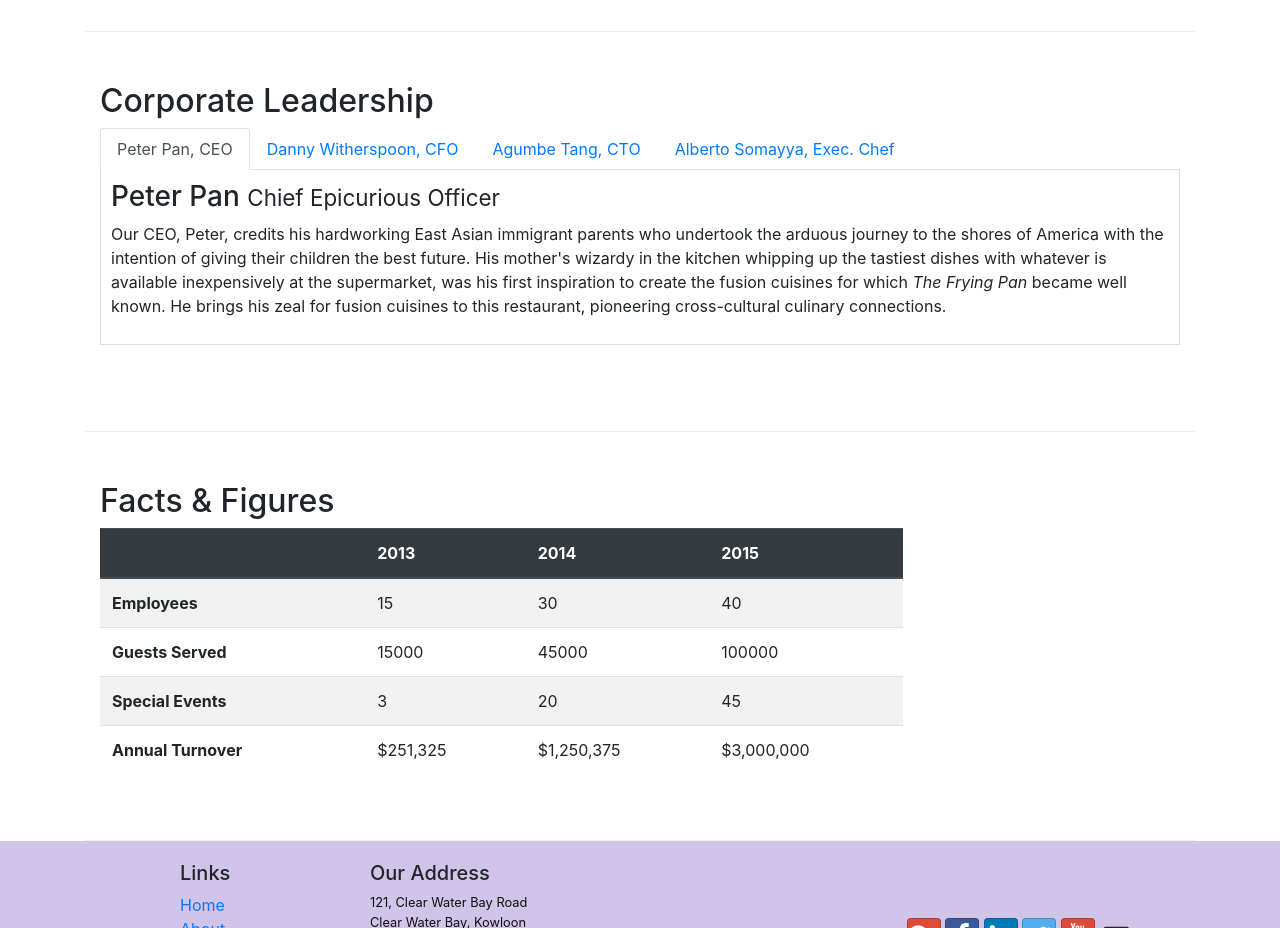
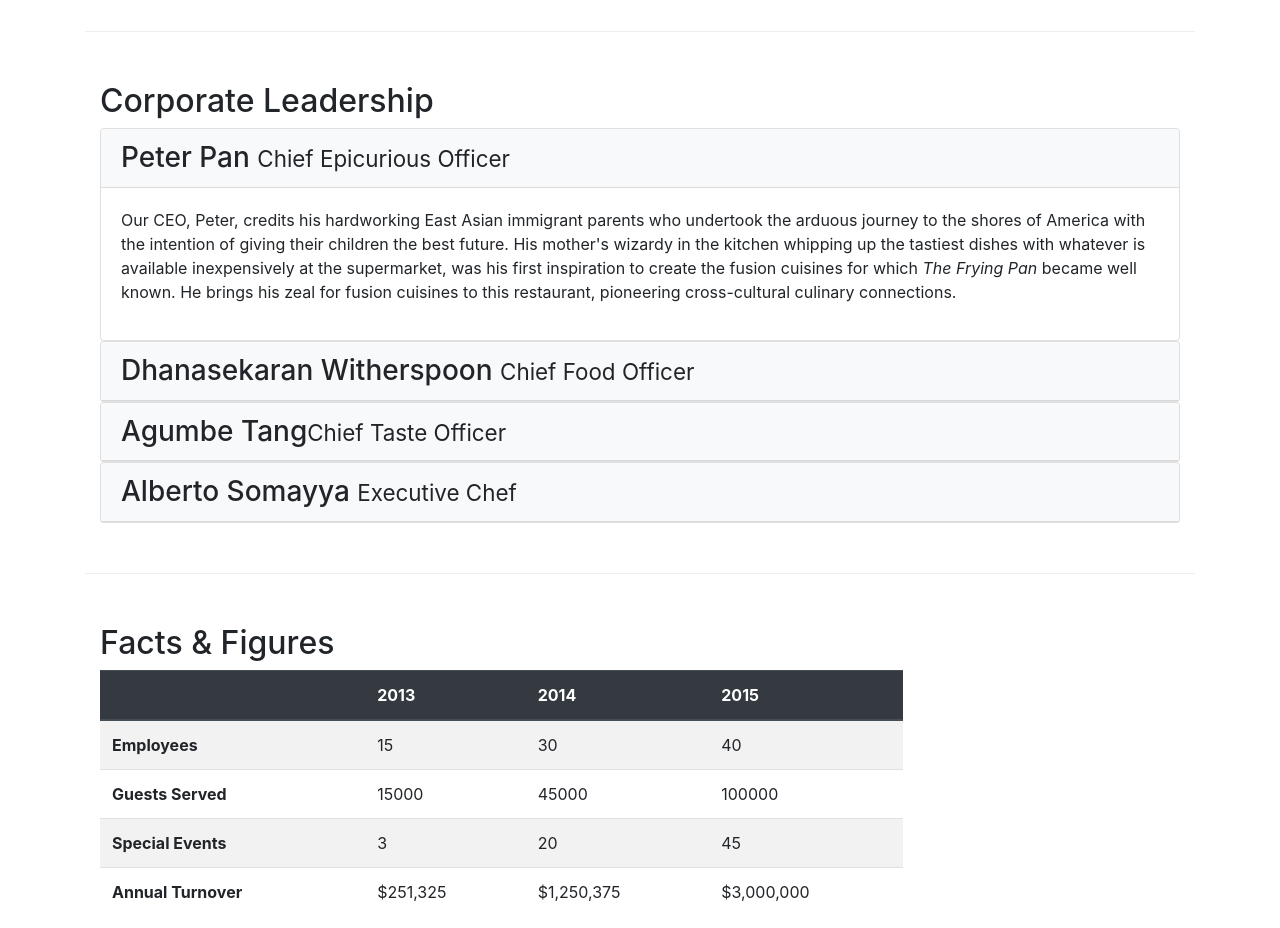
Before and after one commit to tri135790/bootstrap, a website: page aboutus.html in a window 1280 px wide. Shown: the part 940-1868 px from the top of the page. Drawn offline with nearby package versions, Linux system fonts and the light colour scheme.

Commit message:
accordion add

```diff
--- a/aboutus.html
+++ b/aboutus.html
@@ -97,7 +97,8 @@
         <div class="row row-content">
             <div class="col-12">
                 <h2>Corporate Leadership</h2>
-                <ul class="nav nav-tabs">
+                <!-- TAB NAVIGATION BOOTSTRAP -->
+                <!-- <ul class="nav nav-tabs">
                     <li class="nav-item">
                         <a class="nav-link active" href="#peter" role="tab" data-toggle="tab">Peter Pan, CEO</a>
                     </li>
@@ -110,8 +111,8 @@
                     <li class="nav-item">
                         <a class="nav-link" href="#alberto" role="tab" data-toggle="tab">Alberto Somayya, Exec. Chef</a>
                     </li>
-                </ul>
-                <div class="tab-content">
+                </ul> -->
+                <!-- <div class="tab-content">
                     <div role="tabpanel" class="tab-pane fade show active" id="peter">
                         <h3>Peter Pan <small>Chief Epicurious Officer</small></h3>
                         <p class="d-none d-sm-block">Our CEO, Peter, credits his hardworking East Asian immigrant parents who undertook the arduous journey to the shores of America with the intention of giving their children the best future. His mother's wizardy in the kitchen whipping up the tastiest dishes with whatever is available inexpensively at the supermarket, was his first inspiration to create the fusion cuisines for which <em>The Frying Pan</em> became well known. He brings his zeal for fusion cuisines to this restaurant, pioneering cross-cultural culinary connections.</p>
@@ -128,6 +129,52 @@
                     <div role="tabpanel" class="tab-pane fade " id="alberto">
                         <h3>Alberto Somayya <small>Executive Chef</small></h3>
                         <p  class="d-none d-sm-block">Award winning three-star Michelin chef with wide International experience having worked closely with whos-who in the culinary world, he specializes in creating mouthwatering Indo-Italian fusion experiences. He says, <em>Put together the cuisines from the two craziest cultures, and you get a winning hit! Amma Mia!</em></p>
+                    </div>
+                </div> -->
+                <div id="accordion">
+                    <div class="card">
+                        <div class="card-header bg-light" role="tab" id="peterhead">
+                            <h3 class="mb-0">
+                                <a data-toggle="collapse" data-target="#peter">Peter Pan <small>Chief Epicurious Officer</small></a></h3>
+                        </div>
+                        <div role="tabpanel" class="collapse show " id="peter" data-parent="#accordion">
+                            <div class="card-body">
+                                <p class="d-none d-sm-block">Our CEO, Peter, credits his hardworking East Asian immigrant parents who undertook the arduous journey to the shores of America with the intention of giving their children the best future. His mother's wizardy in the kitchen whipping up the tastiest dishes with whatever is available inexpensively at the supermarket, was his first inspiration to create the fusion cuisines for which <em>The Frying Pan</em> became well known. He brings his zeal for fusion cuisines to this restaurant, pioneering cross-cultural culinary connections.</p>
+                            </div>
+                        </div>
+                    </div>
+                    <div class="card">
+                        <div class="card-header bg-light" role="tab" id="dannyhead">
+                            <h3 class="mb-0">
+                                <a data-toggle="collapse" data-target="#danny">Dhanasekaran Witherspoon <small>Chief Food Officer</small></a></h3>
+                        </div>
+                        <div role="tabpanel" class="collapse " id="danny" data-parent="#accordion">
+                            <div class="card-body">
+                                <p class="d-none d-sm-block">Our CFO, Danny, as he is affectionately referred to by his colleagues, comes from a long established family tradition in farming and produce. His experiences growing up on a farm in the Australian outback gave him great appreciation for varieties of food sources. As he puts it in his own words, <em>Everything that runs, wins, and everything that stays, pays!</em></p>
+                            </div>
+                        </div>
+                    </div>
+                    <div class="card">
+                        <div class="card-header bg-light" role="tab" id="agumbehead">
+                            <h3 class="mb-0">
+                                <a data-toggle="collapse" data-target="#agumbe">Agumbe Tang<small>Chief Taste Officer</small></a></h3>
+                        </div>
+                        <div role="tabpanel" class="collapse " id="agumbe" data-parent="#accordion">
+                            <div class="card-body">
+                                <p class="d-none d-sm-block">Blessed with the most discerning gustatory sense, Agumbe, our CTO, personally ensures that every dish that we serve meets his exacting tastes. Our chefs dread the tongue lashing that ensues if their dish does not meet his exacting standards. He lives by his motto, <em>You click only if you survive my lick.</em></p>
+                            </div>
+                        </div>
+                    </div>
+                    <div class="card">
+                        <div class="card-header bg-light" role="tab" id="albertohead">
+                            <h3 class="mb-0">
+                                <a data-toggle="collapse" data-target="#alberto">Alberto Somayya <small>Executive Chef</small></a></h3>
+                        </div>
+                        <div role="tabpanel" class="collapse " id="alberto" data-parent="#accordion">
+                            <div class="card-body">
+                                <p class="d-none d-sm-block">Award winning three-star Michelin chef with wide International experience having worked closely with whos-who in the culinary world, he specializes in creating mouthwatering Indo-Italian fusion experiences. He says, <em>Put together the cuisines from the two craziest cultures, and you get a winning hit! Amma Mia!</em></p>
+                            </div>
+                        </div>
                     </div>
                 </div>
             </div>
```
